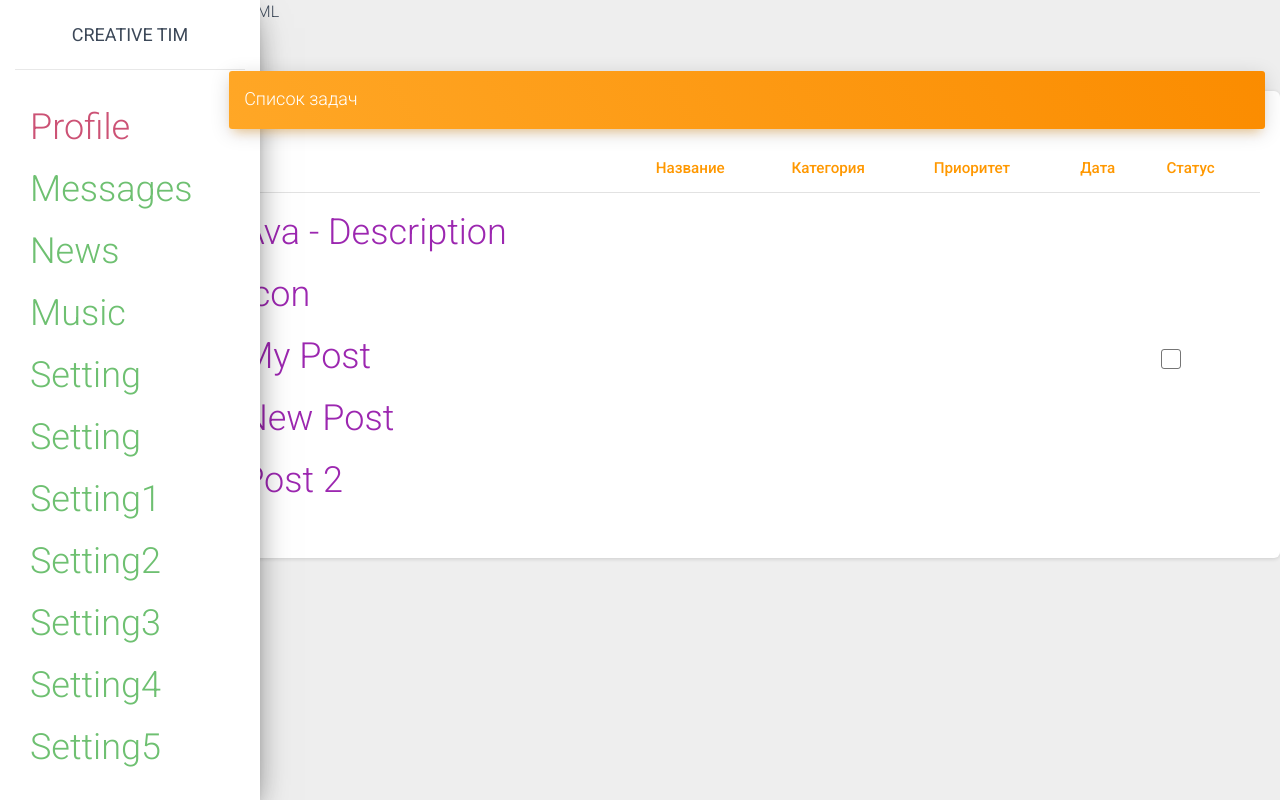
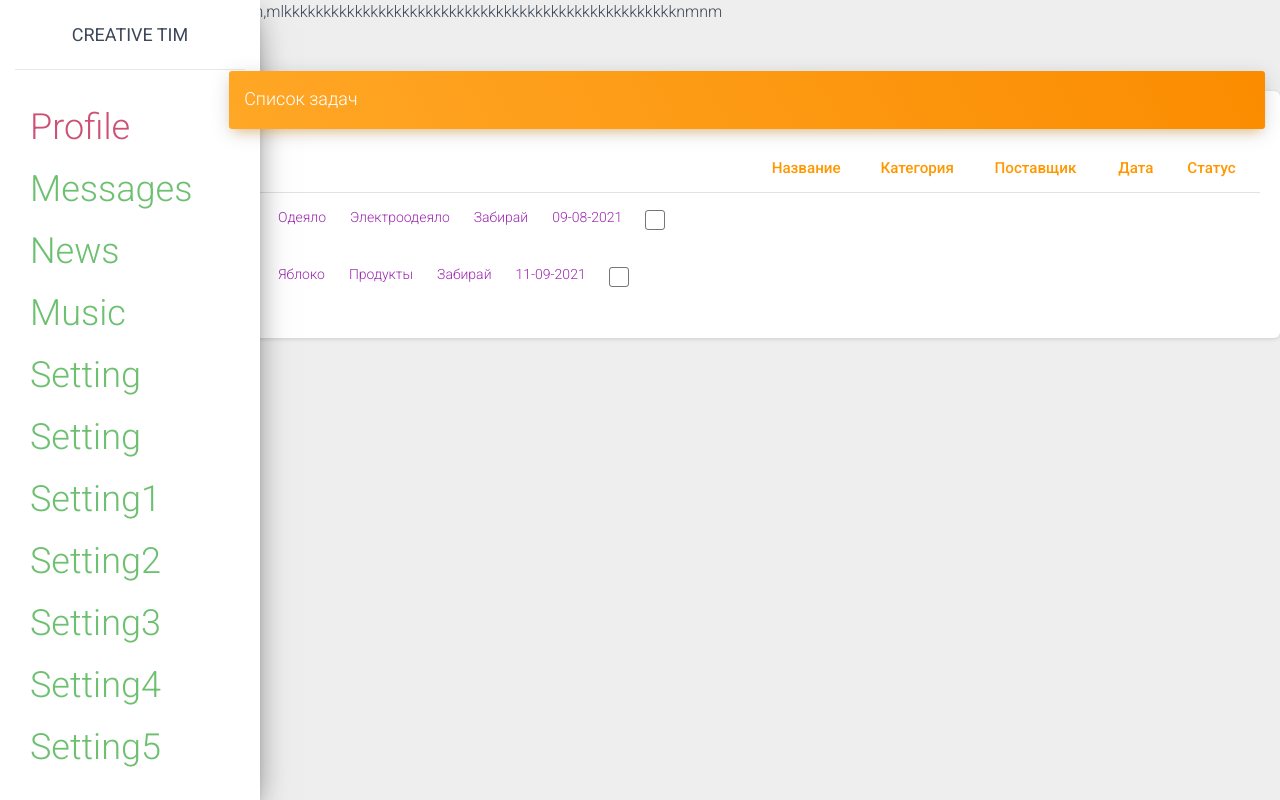
Before and after one commit to mossberg500/zabiray-react, a React (Create React App) app: page / in a window 1280 px wide. Built offline with nearby package versions, Linux system fonts and the light colour scheme.

Commit message:
после добавлением props и главное подправил верстку главной страницы 07092021

```diff
--- a/src/App.css
+++ b/src/App.css
@@ -2,7 +2,7 @@
     display: grid;
 
     grid-template-areas:
-    "h h"
+    "n h"
     "n c";
     grid-template-rows: 60px 1fr;
     grid-template-columns: 2fr 10fr;
--- a/src/App.js
+++ b/src/App.js
@@ -1,19 +1,21 @@
 import React from 'react';
 import './App.css';
-import Header from './../src/app/components/Header'
-import Technologies from './../src/app/components/Technologies'
+
+
 import Offers from "./app/views/Offers/Offers";
 import Categories from "./app/views/categories/Categories";
+import Dialogs from "./app/components/Dialogs/Dialogs";
 
 function App() {
     return (
         <div className='app-wrapper'>
-            <Header />
-            <Technologies />
-            <nav>
+            <div className='header'>
+            <Dialogs />
+            </div>
+            <nav className='nav'>
                 <Categories/>
             </nav>
-            <div>
+            <div className='content'>
                 <Offers />
             </div>
         </div>
--- /dev/null
+++ b/src/app/components/Dialogs/Dialogs.jsx
@@ -0,0 +1,10 @@
+import React from 'react';
+import './Dialogs.module.css'
+
+const Dialogs = () => {
+        return (
+            <div>mnm,n,mlkkkkkkkkkkkkkkkkkkkkkkkkkkkkkkkkkkkkkkkkkkkkkkkkkknmnm</div>
+        )
+    };
+
+export default Dialogs;
--- a/src/app/components/Header.js
+++ /dev/null
@@ -1,12 +0,0 @@
-import React from 'react';
-const Header = () => {
-    return (
-        <div>
-            <p><a href='#'>Home</a></p>
-            <p><a href='#'>New Feed</a></p>
-            <p><a href='#'>Message</a></p>
-        </div>
-    )
-};
-
-export default Header;
--- a/src/app/components/Technologies.js
+++ /dev/null
@@ -1,12 +0,0 @@
-import React from 'react';
-const Technologies =  () => {
-    return(
-        <div className="App">
-            <ui>
-                <li>HTML</li>
-                <li>JS</li>
-            </ui>
-        </div>
-    )
-};
-export default Technologies;
--- a/src/app/views/Offers/Offer/Offer.jsx
+++ b/src/app/views/Offers/Offer/Offer.jsx
@@ -2,24 +2,24 @@ import React from 'react';
 import './Offer.css';
 
 
-const Offer = () => {
+const Offer = (props) => {
     return(
-        <div>
-            <div className='item'>
-                <h2>Ava - Description</h2>
-            </div>
-            <div className='item'>
-                <h2>Icon</h2>
-            </div>
-            <div className='item'>
-                <h2>My Post</h2>
-            </div>
-            <div className='item'>
-                <h2>New Post</h2>
-            </div>
-            <div className='item'>
-                <h2>Post 2</h2>
-            </div>
+        <div className='item'>
+            <td>{props.id}</td>
+            <td>{props.name}</td>
+            <td>{props.categoryId}</td>
+            <td>{props.supplierId}</td>
+            <td>{props.date}</td>
+            <td>
+                <div className=" form-check">
+                    <label className=" form-check-label">
+                        <input className=" form-check-input" type=" checkbox" value=""></input>
+                        <span className="form-check-sign">
+                    <span className="check"></span>
+                    </span>
+                    </label>
+                </div>
+            </td>
 
 
         </div>
--- a/src/app/views/Offers/Offers.js
+++ b/src/app/views/Offers/Offers.jsx
@@ -14,27 +14,14 @@ const Offers = () => {
                     <th>#</th>
                     <th>Название</th>
                     <th>Категория</th>
-                    <th>Приоритет</th>
+                    <th>Поставщик</th>
                     <th>Дата</th>
                     <th>Статус</th>
                     </thead>
                     <tbody>
                     <tr>
-                        <td><Offer/></td>
-                        <td></td>
-                        <td></td>
-                        <td></td>
-                        <td></td>
-                        <td>
-                            <div class=" form-check">
-                                <label class=" form-check-label">
-                                    <input class=" form-check-input" type=" checkbox" value=""></input>
-                                    <span class="form-check-sign">
-                    <span class="check"></span>
-                    </span>
-                                </label>
-                            </div>
-                        </td>
+                        <Offer id='1' name='Одеяло' categoryId='Электроодеяло' supplierId='Забирай' date='09-08-2021' />
+                        <Offer id='2' name='Яблоко' categoryId='Продукты' supplierId='Забирай' date='11-09-2021' />
                     </tr>
                     </tbody>
                 </table>
--- a/src/app/views/categories/Categories.js
+++ b/src/app/views/categories/Categories.js
@@ -10,6 +10,9 @@ const Categories = () => {
             <div className="logo"><a href="#s" className="simple-text logo-normal">
                 Creative Tim
             </a></div>
+
+
+
             <div className="sidebar-wrapper">
                 <ul className="nav">
                     <li
```
Also changed, not shown: src/app/components/Dialogs/Dialogs.module.css (added).
